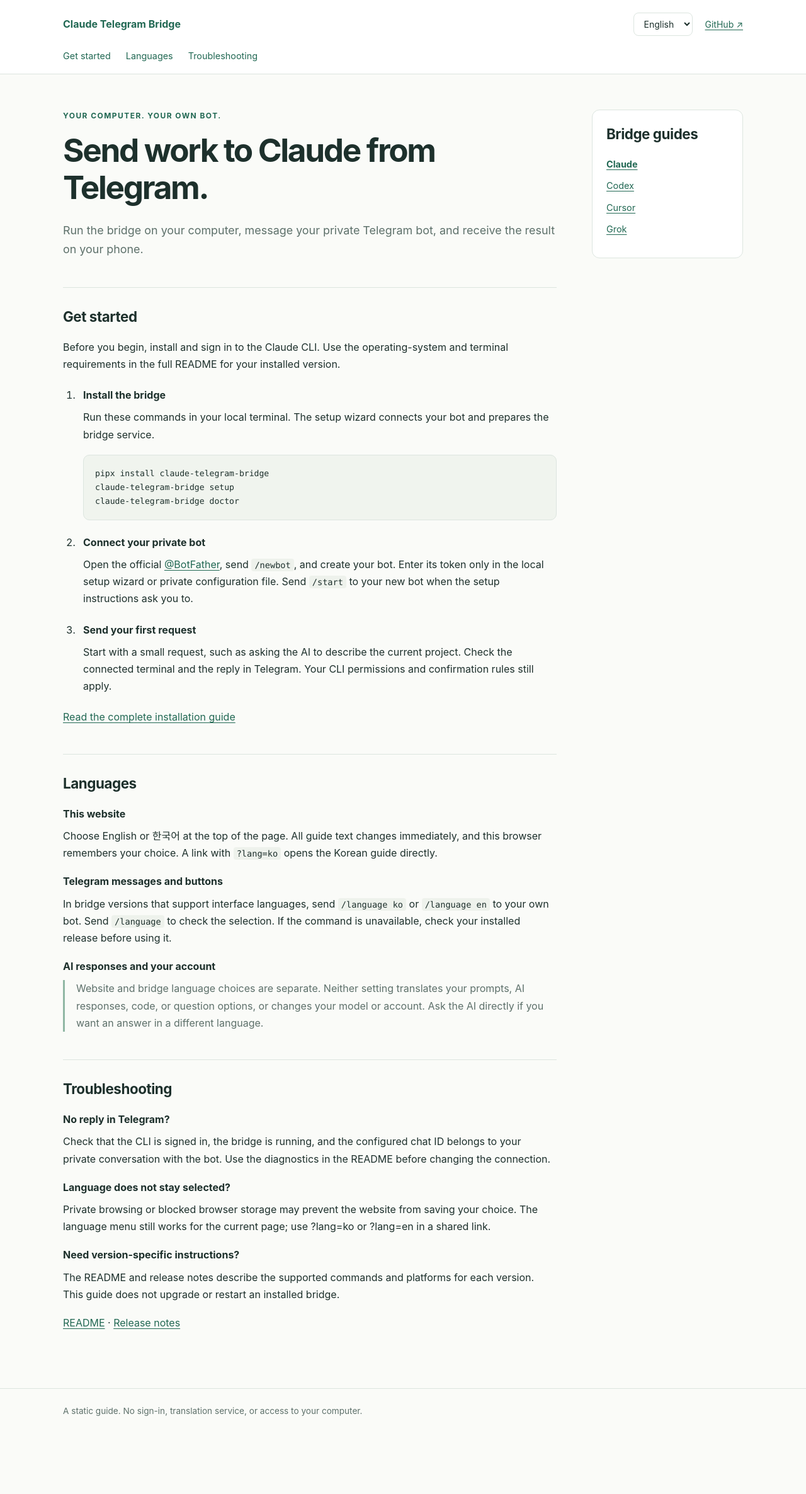
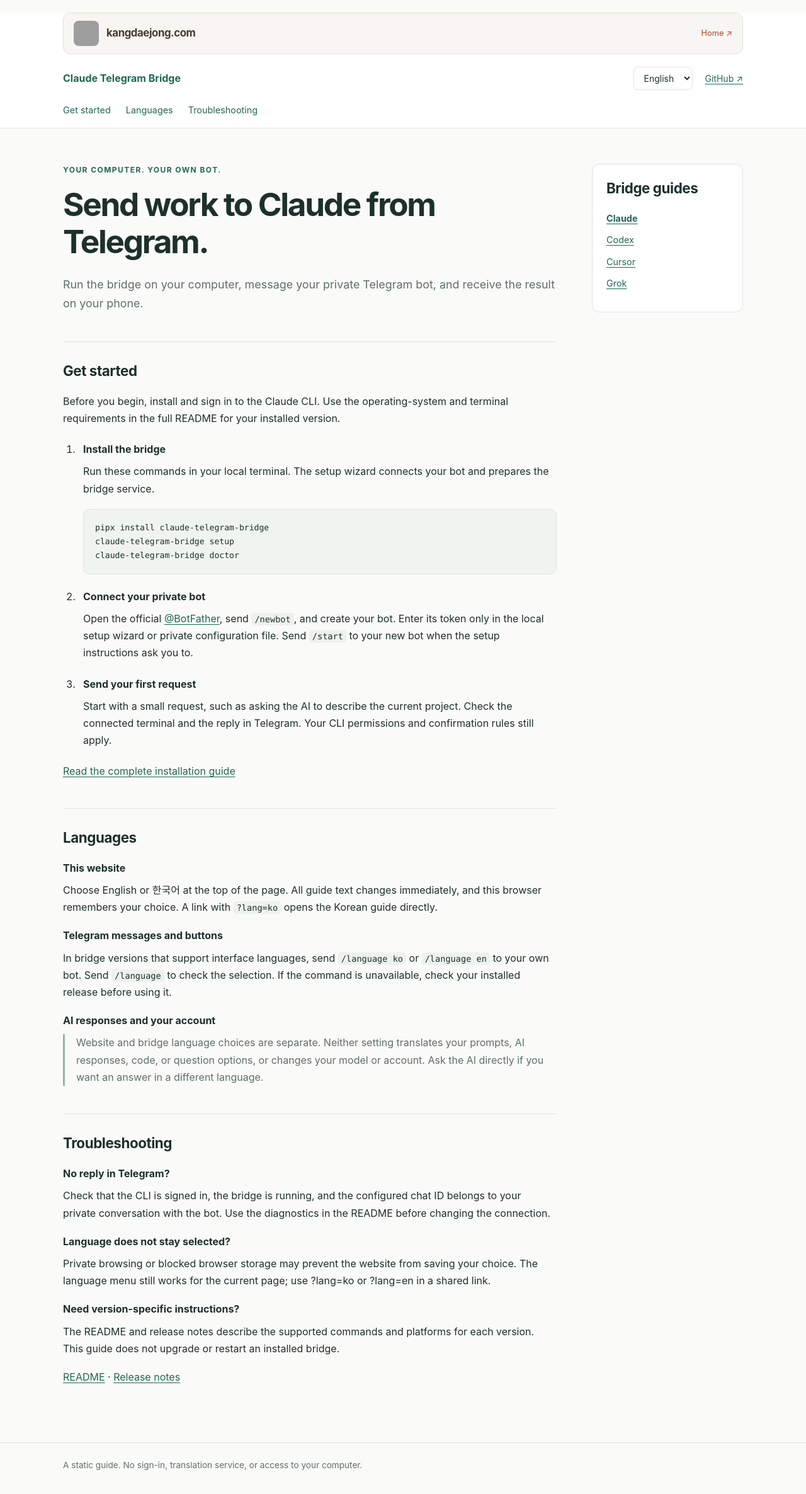
Before and after one commit to ssamssae/claude-telegram-bridge, a plain HTML site: page docs/index.html in a window 1280 px wide. Shown: the whole page at 63% size. Before the commit the page ends 2294 px from the top, so only its background shows below. Drawn offline with Linux system fonts and the light colour scheme; grey boxes are pictures that could not be loaded.

Commit message:
docs: add current company icon and home banner (T-261009-024) (#9)

```diff
--- a/docs/index.html
+++ b/docs/index.html
@@ -1,9 +1,15 @@
 <!doctype html>
 <html lang="en"><head><meta charset="utf-8"><meta name="viewport" content="width=device-width, initial-scale=1">
-<meta http-equiv="Content-Security-Policy" content="default-src 'none'; script-src 'self'; style-src 'self'; img-src 'self'; base-uri 'none'; form-action 'none'">
+<meta http-equiv="Content-Security-Policy" content="default-src 'none'; script-src 'self'; style-src 'self'; img-src 'self' https://kangdaejong.com; base-uri 'none'; form-action 'none'">
 <meta name="description" content="English and Korean setup, language, and troubleshooting guide for Claude Telegram Bridge.">
-<title>Claude Telegram Bridge · User guide</title><link rel="stylesheet" href="styles.css"><script src="app.js" defer></script></head>
-<body data-product="Claude Telegram Bridge"><header><div class="wrap"><div class="topbar"><a href="./" class="brand">Claude Telegram Bridge</a>
+<title>Claude Telegram Bridge · User guide</title>
+<link rel="icon" href="https://kangdaejong.com/brand/current/favicon.ico" sizes="any">
+<link rel="icon" type="image/svg+xml" href="https://kangdaejong.com/brand/current/logo.svg">
+<link rel="apple-touch-icon" href="https://kangdaejong.com/brand/current/apple-touch-icon.png">
+<link rel="stylesheet" href="styles.css?v=d50863dc14dc"><script src="app.js" defer></script></head>
+<body data-product="Claude Telegram Bridge"><header><div class="wrap">
+<a class="company-banner" href="https://kangdaejong.com/"><img class="company-mark" src="https://kangdaejong.com/brand/current/logo.svg" width="40" height="40" alt=""><span class="company-name">kangdaejong.com</span><span class="company-home"><span data-lang="en" lang="en">Home ↗</span><span data-lang="ko" lang="ko" hidden>홈으로 ↗</span></span></a>
+<div class="topbar"><a href="./" class="brand">Claude Telegram Bridge</a>
 <select id="language" aria-label="Language"><option value="en" lang="en">English</option><option value="ko" lang="ko">한국어</option></select>
 <a href="https://github.com/ssamssae/claude-telegram-bridge" class="repo">GitHub ↗</a></div><nav><a data-section="start" href="#start-en"><span data-lang="en" lang="en">Get started</span><span data-lang="ko" lang="ko" hidden>시작하기</span></a><a data-section="languages" href="#languages-en"><span data-lang="en" lang="en">Languages</span><span data-lang="ko" lang="ko" hidden>언어 설정</span></a><a data-section="help" href="#help-en"><span data-lang="en" lang="en">Troubleshooting</span><span data-lang="ko" lang="ko" hidden>문제 해결</span></a></nav></div></header>
 <main class="wrap layout"><div><article data-lang="en" lang="en">
@@ -34,4 +40,4 @@
 <section id="help-ko"><h2>문제 해결</h2><h3>텔레그램에 답이 오지 않나요?</h3><p>CLI 로그인, 브릿지 실행 상태, 본인 봇 대화의 채팅 ID 설정을 확인하세요. 연결 설정을 바꾸기 전에 README의 진단 절차를 따르세요.</p><h3>선택한 언어가 저장되지 않나요?</h3><p>비공개 브라우징이나 브라우저 저장소 차단 상태에서는 웹 언어가 저장되지 않을 수 있습니다. 현재 페이지의 언어 선택은 사용할 수 있고, 공유 링크에는 ?lang=ko 또는 ?lang=en을 붙이면 됩니다.</p><h3>설치 버전의 상세 안내가 필요한가요?</h3><p>버전별 지원 명령과 운영체제는 README와 릴리스 노트에서 확인하세요. 이 설명서는 설치된 브릿지를 업데이트하거나 재시작하지 않습니다.</p>
 <p><a href="https://github.com/ssamssae/claude-telegram-bridge#readme">README</a> · <a href="https://github.com/ssamssae/claude-telegram-bridge/releases">릴리스 노트</a></p></section></article>
 <noscript><p>JavaScript enables the language menu. <a href="https://github.com/ssamssae/claude-telegram-bridge#readme">English README</a> · <a href="README.ko.md">한국어 텍스트 안내</a></p></noscript></div>
-<aside><h2 data-lang="en" lang="en">Bridge guides</h2><h2 data-lang="ko" lang="ko" hidden>브릿지별 설명서</h2><ul><li><a href="https://ssamssae.github.io/claude-telegram-bridge/?lang=en" data-guide class="current" aria-current="page">Claude</a></li><li><a href="https://ssamssae.github.io/codex-telegram-bridge/?lang=en" data-guide>Codex</a></li><li><a href="https://ssamssae.github.io/cursor-telegram-bridge/?lang=en" data-guide>Cursor</a></li><li><a href="https://ssamssae.github.io/grok-telegram-bridge/?lang=en" data-guide>Grok</a></li></ul></aside></main><footer><div class="wrap"><p data-lang="en" lang="en">A static guide. No sign-in, translation service, or access to your computer.</p><p data-lang="ko" lang="ko" hidden>로그인·외부 번역 서비스·컴퓨터 제어 기능이 없는 정적 설명서입니다.</p></div></footer></body></html>
+<aside><h2 data-lang="en" lang="en">Bridge guides</h2><h2 data-lang="ko" lang="ko" hidden>브릿지별 설명서</h2><ul><li><a href="https://product.kangdaejong.com/claude-telegram-bridge/?lang=en" data-guide class="current" aria-current="page">Claude</a></li><li><a href="https://product.kangdaejong.com/codex-telegram-bridge/?lang=en" data-guide>Codex</a></li><li><a href="https://ssamssae.github.io/cursor-telegram-bridge/?lang=en" data-guide>Cursor</a></li><li><a href="https://ssamssae.github.io/grok-telegram-bridge/?lang=en" data-guide>Grok</a></li></ul></aside></main><footer><div class="wrap"><p data-lang="en" lang="en">A static guide. No sign-in, translation service, or access to your computer.</p><p data-lang="ko" lang="ko" hidden>로그인·외부 번역 서비스·컴퓨터 제어 기능이 없는 정적 설명서입니다.</p></div></footer></body></html>
--- a/docs/styles.css
+++ b/docs/styles.css
@@ -1,5 +1,6 @@
 :root{color-scheme:light;--ink:#1d302c;--muted:#5d706a;--accent:#216853;--line:#dce5df;--paper:#fafbf8;font:16px/1.7 -apple-system,BlinkMacSystemFont,"Segoe UI",sans-serif;background:var(--paper);color:var(--ink)}
 *{box-sizing:border-box}body{margin:0}a{color:var(--accent);text-underline-offset:.2em}a:hover{text-decoration-thickness:2px}[hidden]{display:none!important}
 .wrap{width:min(1080px,calc(100% - 48px));margin:auto}header{border-bottom:1px solid var(--line);background:#fff}.topbar{display:flex;align-items:center;gap:20px;padding:20px 0}.brand{font-weight:750;text-decoration:none;line-height:1.3}.topbar select{margin-left:auto;font:inherit;font-size:.875rem;border:1px solid var(--line);border-radius:8px;background:white;color:var(--ink);padding:8px 12px}.repo{font-size:.875rem}
+.company-banner{display:flex;align-items:center;gap:12px;margin-top:20px;padding:12px 16px;border:1px solid #e7dfd7;border-radius:12px;background:#f7f6f2;color:#493a32;text-decoration:none;line-height:1.3}.company-banner:hover{border-color:#a94830;background:#f3eee7}.company-mark{display:block;flex:none;border-radius:8px}.company-name{font-weight:750;font-size:clamp(.9rem,3.4vw,1.05rem);letter-spacing:-.025em}.company-home{margin-left:auto;flex:none;font-size:.8rem;color:#a94830;white-space:nowrap}
 nav{display:flex;gap:24px;flex-wrap:wrap;padding-bottom:16px;font-size:.9rem}nav a{text-decoration:none}.layout{display:grid;grid-template-columns:minmax(0,1fr) 240px;gap:56px;padding:56px 0 72px}.eyebrow{text-transform:uppercase;letter-spacing:.12em;font-size:.75rem;font-weight:700;color:var(--accent)}h1{font-size:clamp(2rem,4vw,3.2rem);letter-spacing:-.045em;line-height:1.15;margin:14px 0 24px}h2{font-size:1.4rem;line-height:1.4;margin:0 0 20px;letter-spacing:-.02em}h3{font-size:1rem;margin:0 0 8px}p{margin:0 0 18px}.intro{font-size:1.12rem;color:var(--muted)}section{margin-top:44px;padding-top:30px;border-top:1px solid var(--line);scroll-margin-top:20px}ol{padding-left:24px}li{padding-left:8px;margin:22px 0}pre{overflow:auto;border:1px solid var(--line);background:#f0f4ee;border-radius:10px;padding:18px;font-size:.82rem;line-height:1.6}code{font-family:ui-monospace,SFMono-Regular,Consolas,monospace}p code{background:#eef2ec;padding:2px 5px;border-radius:4px;font-size:.85em}.note{border-left:3px solid #90b7a4;padding-left:18px;color:var(--muted)}aside{align-self:start;background:white;border:1px solid var(--line);border-radius:12px;padding:22px;font-size:.9rem}aside ul{list-style:none;margin:0;padding:0}aside li{padding:0;margin:10px 0}.current{font-weight:700}footer{border-top:1px solid var(--line);padding:24px 0;color:var(--muted);font-size:.85rem}a:focus-visible,select:focus-visible{outline:3px solid #4b927b;outline-offset:4px}
-@media(max-width:760px){.wrap{width:calc(100% - 32px)}.topbar{gap:12px;flex-wrap:wrap}.brand{max-width:60%;font-size:.92rem}.topbar select{padding:6px 8px}.repo{width:100%}nav{gap:16px;font-size:.8rem}.layout{display:flex;flex-direction:column;gap:30px;padding:34px 0 44px}.intro{font-size:1rem}aside{width:100%}section{margin-top:32px;padding-top:24px}h1{font-size:2.3rem}pre{padding:14px;font-size:.75rem}}
+@media(max-width:760px){.wrap{width:calc(100% - 32px)}.company-banner{margin-top:16px;padding:10px 12px;gap:10px}.topbar{gap:12px;flex-wrap:wrap}.brand{max-width:60%;font-size:.92rem}.topbar select{padding:6px 8px}.repo{width:100%}nav{gap:16px;font-size:.8rem}.layout{display:flex;flex-direction:column;gap:30px;padding:34px 0 44px}.intro{font-size:1rem}aside{width:100%}section{margin-top:32px;padding-top:24px}h1{font-size:2.3rem}pre{padding:14px;font-size:.75rem}}
```
Also changed, not shown: 2 other files.
